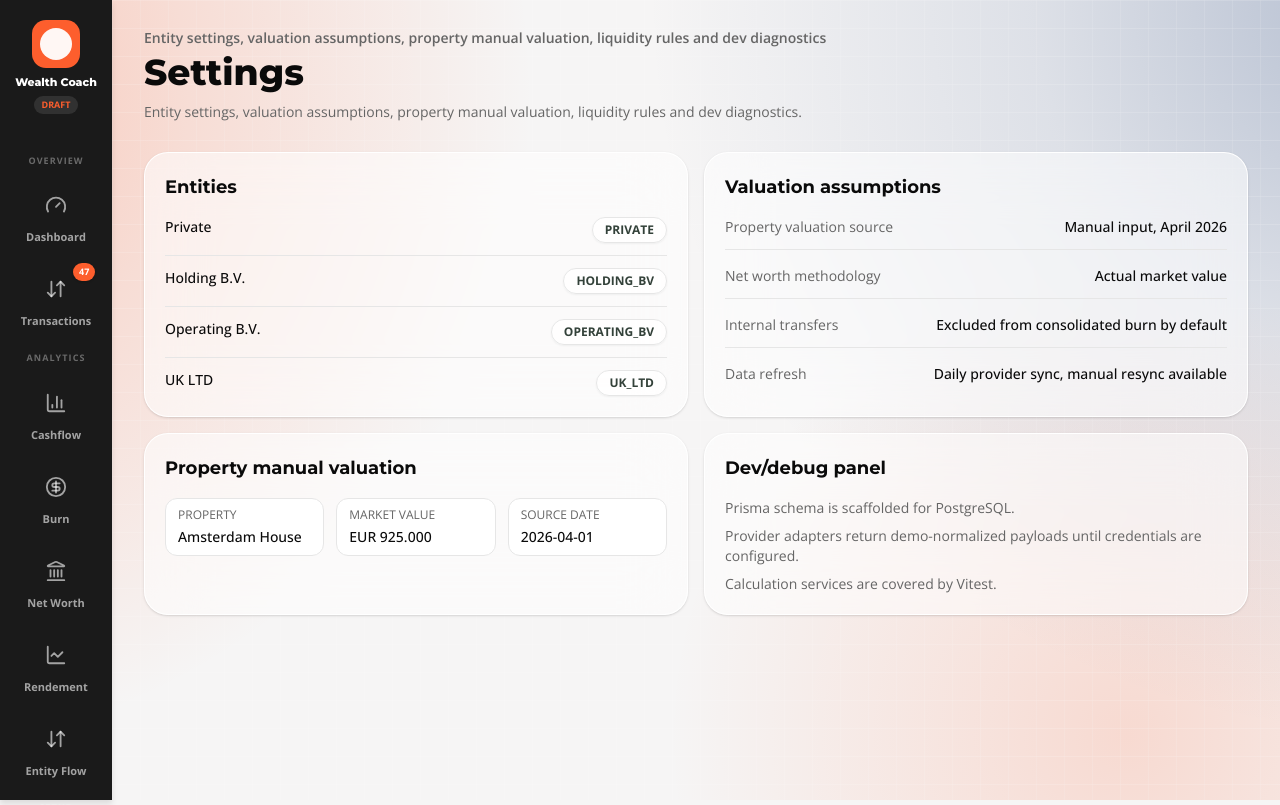
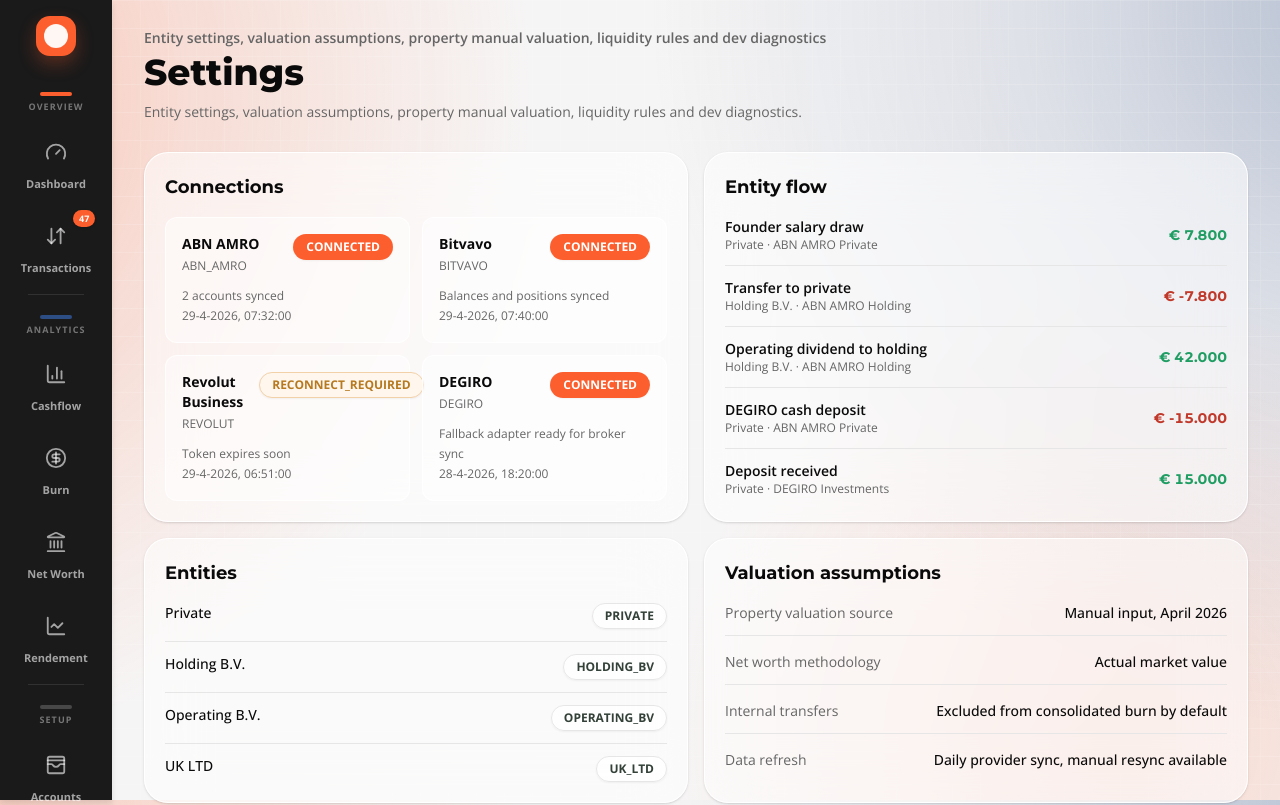
Before and after one commit to foverdevest-ai/wealth-expert, a Next.js app: page /settings in a window 1280 px wide. Shown: the top 805 px of the page. Built offline with nearby package versions, Linux system fonts and the light colour scheme.

Commit message:
Simplify navigation and move setup views

```diff
--- a/src/app/connections/page.tsx
+++ b/src/app/connections/page.tsx
@@ -1,48 +1,5 @@
-import { PageHeader } from "@/components/ui/page-header";
-import { Panel } from "@/components/ui/panel";
-import { StatusBadge } from "@/components/ui/status-badge";
-import { connections } from "@/server/demo-data";
+import { redirect } from "next/navigation";
 
 export default function ConnectionsPage() {
-  return (
-    <>
-      <PageHeader
-        title="Connections"
-        description="Live-sync first provider layer with reconnect, health and mapping affordances ready for production integrations."
-      />
-      <div className="grid gap-4 xl:grid-cols-2">
-        {connections.map((connection) => (
-          <Panel key={connection.id} title={connection.displayName}>
-            <div className="flex items-start justify-between gap-4">
-              <div>
-                <div className="text-sm text-[var(--muted)]">Provider</div>
-                <div className="mt-1 font-medium">{connection.provider}</div>
-              </div>
-              <StatusBadge
-                tone={
-                  connection.status === "CONNECTED"
-                    ? "positive"
-                    : connection.status === "ERROR"
-                      ? "critical"
-                      : "warning"
-                }
-              >
-                {connection.status}
-              </StatusBadge>
-            </div>
-            <div className="mt-4 grid gap-3 text-sm md:grid-cols-2">
-              <div>
-                <div className="text-xs uppercase text-[var(--muted)]">Last sync</div>
-                <div className="mt-1 tabular">{new Date(connection.lastSync).toLocaleString("nl-NL")}</div>
-              </div>
-              <div>
-                <div className="text-xs uppercase text-[var(--muted)]">Health</div>
-                <div className="mt-1">{connection.syncHealth}</div>
-              </div>
-            </div>
-          </Panel>
-        ))}
-      </div>
-    </>
-  );
+  redirect("/settings");
 }
--- a/src/app/entity-flow/page.tsx
+++ b/src/app/entity-flow/page.tsx
@@ -1,48 +1,5 @@
-import { PageHeader } from "@/components/ui/page-header";
-import { Panel } from "@/components/ui/panel";
-import { StatusBadge } from "@/components/ui/status-badge";
-import { formatCurrency } from "@/lib/formatters";
-import { getAccountName, getEntityName, transactions } from "@/server/demo-data";
+import { redirect } from "next/navigation";
 
 export default function EntityFlowPage() {
-  const flows = transactions.filter((transaction) => transaction.isInternalTransfer);
-
-  return (
-    <>
-      <PageHeader
-        title="Entity Flow"
-        description="Analytics. Internal money movement from operating company to holding to private, separated from consolidated burn."
-      />
-      <Panel title="Internal transfer ledger">
-        <div className="overflow-x-auto">
-          <table className="w-full min-w-[880px] text-left text-sm">
-            <thead className="text-xs uppercase text-[var(--muted)]">
-              <tr className="border-b border-[var(--color-gray-200)] bg-white/60">
-                <th className="p-3">Date</th>
-                <th className="p-3">Entity</th>
-                <th className="p-3">Account</th>
-                <th className="p-3">Description</th>
-                <th className="p-3">Flow</th>
-                <th className="p-3 text-right">Amount</th>
-              </tr>
-            </thead>
-            <tbody>
-              {flows.map((transaction) => (
-                <tr key={transaction.id} className="border-b border-[var(--color-gray-200)] transition hover:bg-white/70">
-                  <td className="p-3 tabular">{transaction.date}</td>
-                  <td className="p-3">{getEntityName(transaction.entityId)}</td>
-                  <td className="p-3">{getAccountName(transaction.accountId)}</td>
-                  <td className="p-3 font-heading font-bold uppercase">{transaction.description}</td>
-                  <td className="p-3"><StatusBadge tone="info">Internal</StatusBadge></td>
-                  <td className={`p-3 text-right font-heading font-extrabold tabular ${transaction.amount < 0 ? "text-[var(--critical)]" : "text-[var(--success)]"}`}>
-                    {formatCurrency(transaction.amount)}
-                  </td>
-                </tr>
-              ))}
-            </tbody>
-          </table>
-        </div>
-      </Panel>
-    </>
-  );
+  redirect("/settings");
 }
--- a/src/app/settings/page.tsx
+++ b/src/app/settings/page.tsx
@@ -1,7 +1,8 @@
 import { PageHeader } from "@/components/ui/page-header";
 import { Panel } from "@/components/ui/panel";
 import { StatusBadge } from "@/components/ui/status-badge";
-import { entities } from "@/server/demo-data";
+import { formatCurrency } from "@/lib/formatters";
+import { connections, entities, getAccountName, getEntityName, transactions } from "@/server/demo-data";
 
 export default function SettingsPage() {
   return (
@@ -11,6 +12,55 @@ export default function SettingsPage() {
         description="Entity settings, valuation assumptions, property manual valuation, liquidity rules and dev diagnostics."
       />
       <div className="grid gap-4 xl:grid-cols-2">
+        <Panel title="Connections">
+          <div className="grid gap-3 md:grid-cols-2">
+            {connections.map((connection) => (
+              <div key={connection.id} className="rounded-[var(--radius-md)] border border-white/80 bg-white/45 p-4">
+                <div className="flex items-start justify-between gap-4">
+                  <div>
+                    <div className="text-sm font-bold">{connection.displayName}</div>
+                    <div className="mt-1 text-xs uppercase text-[var(--muted)]">{connection.provider}</div>
+                  </div>
+                  <StatusBadge
+                    tone={
+                      connection.status === "CONNECTED"
+                        ? "positive"
+                        : connection.status === "ERROR"
+                          ? "critical"
+                          : "warning"
+                    }
+                  >
+                    {connection.status}
+                  </StatusBadge>
+                </div>
+                <div className="mt-3 text-xs leading-5 text-[var(--muted)]">
+                  <div>{connection.syncHealth}</div>
+                  <div>{new Date(connection.lastSync).toLocaleString("nl-NL")}</div>
+                </div>
+              </div>
+            ))}
+          </div>
+        </Panel>
+        <Panel title="Entity flow">
+          <div className="space-y-3">
+            {transactions
+              .filter((transaction) => transaction.isInternalTransfer)
+              .slice(0, 5)
+              .map((transaction) => (
+                <div key={transaction.id} className="flex items-center justify-between gap-4 border-b border-[var(--border)] pb-3 text-sm last:border-0 last:pb-0">
+                  <div>
+                    <div className="font-semibold">{transaction.description}</div>
+                    <div className="text-xs text-[var(--muted)]">
+                      {getEntityName(transaction.entityId)} · {getAccountName(transaction.accountId)}
+                    </div>
+                  </div>
+                  <div className={`font-heading font-bold tabular ${transaction.amount < 0 ? "text-[var(--critical)]" : "text-[var(--success)]"}`}>
+                    {formatCurrency(transaction.amount)}
+                  </div>
+                </div>
+              ))}
+          </div>
+        </Panel>
         <Panel title="Entities">
           <div className="space-y-3">
             {entities.map((entity) => (
--- a/src/components/sidebar.tsx
+++ b/src/components/sidebar.tsx
@@ -9,7 +9,6 @@ import {
   Gauge,
   Landmark,
   LineChart,
-  Plug,
   Settings,
   Tags,
   WalletCards,
@@ -22,10 +21,8 @@ const navItems = [
   { href: "/burn", label: "Burn", icon: CircleDollarSign },
   { href: "/net-worth", label: "Net Worth", icon: Landmark },
   { href: "/rendement", label: "Rendement", icon: LineChart },
-  { href: "/entity-flow", label: "Entity Flow", icon: ArrowDownUp },
   { href: "/accounts", label: "Accounts", icon: WalletCards },
   { href: "/categories", label: "Categories", icon: Tags },
-  { href: "/connections", label: "Connections", icon: Plug },
   { href: "/settings", label: "Settings", icon: Settings },
 ];
 
@@ -35,27 +32,25 @@ export function Sidebar() {
   return (
     <aside className="border-b border-white/10 bg-[#1a1a1a] text-white shadow-[0_4px_6px_rgba(0,0,0,0.1)] lg:fixed lg:inset-y-0 lg:left-0 lg:z-20 lg:w-28 lg:border-b-0">
       <div className="flex h-full flex-col items-center">
-        <div className="flex w-full flex-col items-center gap-2 px-3 py-5">
-          <div className="flex h-12 w-12 items-center justify-center rounded-[14px] bg-[var(--accent)]">
-            <div className="h-8 w-8 rounded-full bg-white/95" />
+        <div className="flex w-full justify-center px-3 py-4">
+          <div className="h-10 w-10 rounded-[14px] bg-[var(--accent)] p-2 shadow-[0_8px_18px_rgba(253,94,45,0.28)]">
+            <div className="h-full w-full rounded-full bg-white/95" />
           </div>
-          <div className="text-center font-heading text-[11px] font-extrabold leading-3">Wealth Coach</div>
-          <span className="rounded-full bg-white/10 px-2 py-0.5 text-[9px] font-bold uppercase text-[var(--accent)]">
-            Draft
-          </span>
         </div>
 
         <nav className="flex w-full gap-2 overflow-x-auto px-2 py-3 lg:flex-1 lg:flex-col lg:items-center lg:overflow-visible">
-          <NavGroup label="Overview" />
+          <NavGroup label="Overview" tone="orange" />
           {navItems.slice(0, 2).map((item) => (
             <NavLink key={item.href} item={item} pathname={pathname} />
           ))}
-          <NavGroup label="Analytics" />
-          {navItems.slice(2, 7).map((item) => (
+          <Divider />
+          <NavGroup label="Analytics" tone="blue" />
+          {navItems.slice(2, 6).map((item) => (
             <NavLink key={item.href} item={item} pathname={pathname} />
           ))}
-          <NavGroup label="Setup" />
-          {navItems.slice(7).map((item) => (
+          <Divider />
+          <NavGroup label="Setup" tone="muted" />
+          {navItems.slice(6).map((item) => (
             <NavLink key={item.href} item={item} pathname={pathname} />
           ))}
         </nav>
@@ -72,8 +67,21 @@ export function Sidebar() {
   );
 }
 
-function NavGroup({ label }: { label: string }) {
-  return <div className="mt-2 hidden text-[9px] font-bold uppercase tracking-[0.12em] text-white/35 lg:block">{label}</div>;
+function NavGroup({ label, tone }: { label: string; tone: "orange" | "blue" | "muted" }) {
+  return (
+    <div className="mt-2 hidden w-full px-1 text-center lg:block">
+      <div
+        className={`mx-auto h-1 w-8 rounded-full ${
+          tone === "orange" ? "bg-[var(--accent)]" : tone === "blue" ? "bg-[#2d4d85]" : "bg-white/20"
+        }`}
+      />
+      <div className="mt-1 text-[9px] font-bold uppercase tracking-[0.12em] text-white/40">{label}</div>
+    </div>
+  );
+}
+
+function Divider() {
+  return <div className="my-1 hidden h-px w-14 bg-white/10 lg:block" />;
 }
 
 function NavLink({
```
